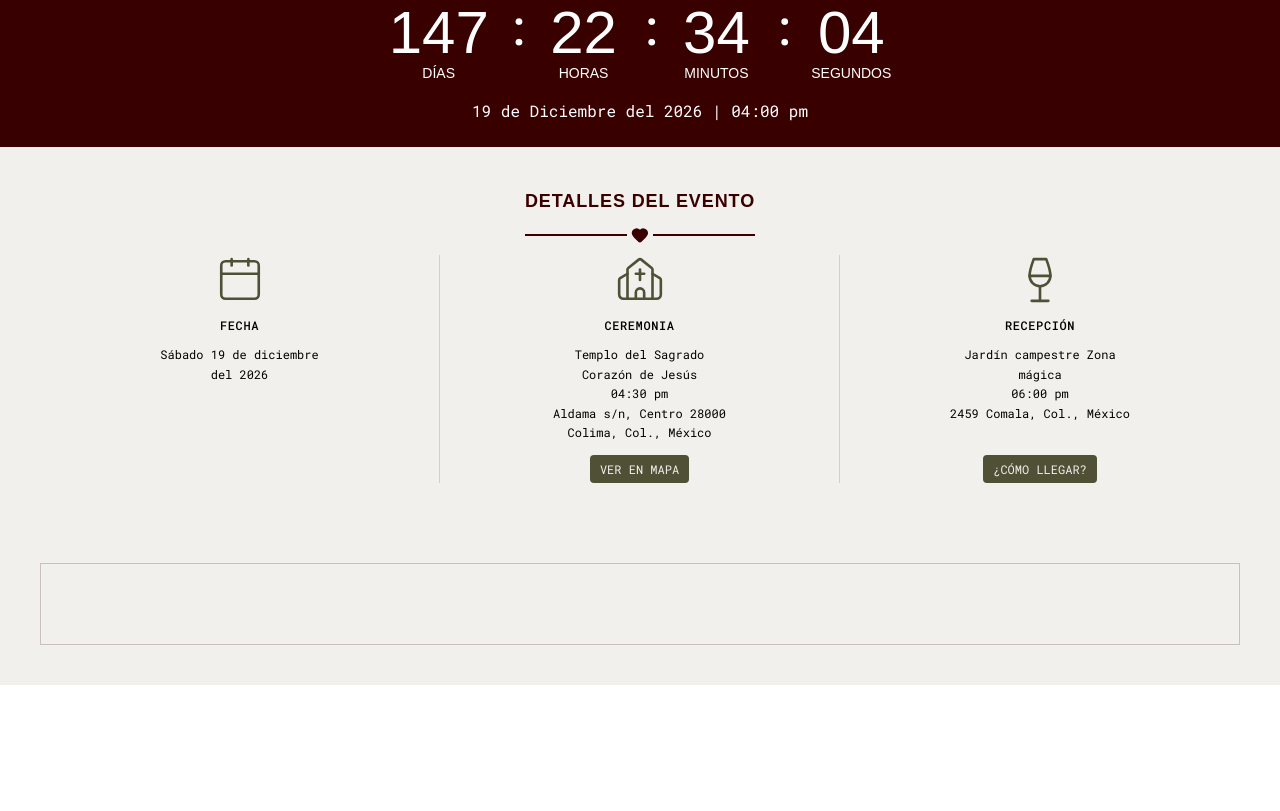
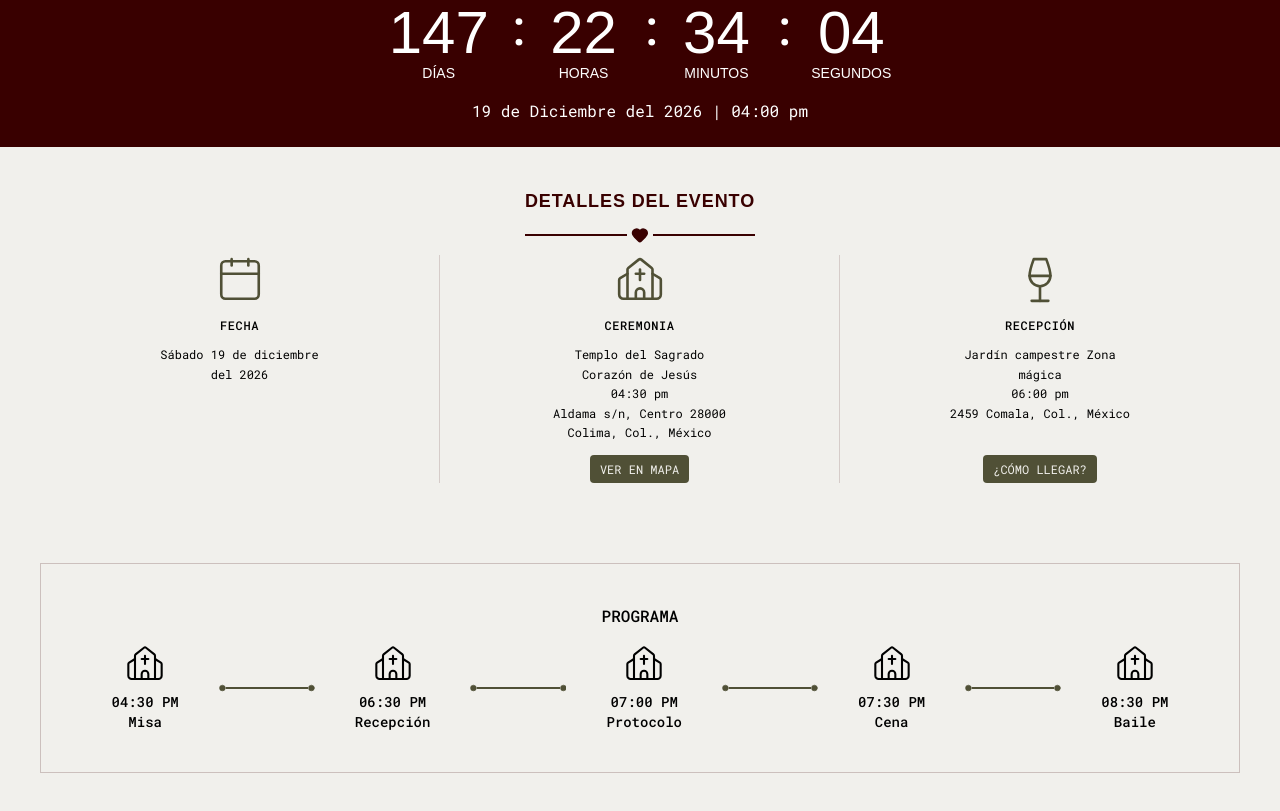
Before and after one commit to AlexRizo/carla-y-tenoch, an Astro site: page / in a window 1280 px wide. Shown: the part 1386-2197 px from the top of the page. Before the commit the page ends 2071 px from the top, so only its background shows below. Built offline with nearby package versions, Linux system fonts and the light colour scheme; Astro itself is replaced by a stand-in of ours; a web font is replaced by a local one.

Commit message:
program done

```diff
--- a/src/components/program/ProgramDivider.astro
+++ b/src/components/program/ProgramDivider.astro
@@ -1,3 +1,9 @@
+---
+import { Circle } from "@lucide/astro";
 ---
 
----
+<div class="flex flex-row items-center max-w-24 w-full">
+  <Circle size={8} class="fill-secondary-600 stroke-secondary-600" />
+  <div class="h-0.5 bg-secondary-600 w-full"></div>
+  <Circle size={8} class="fill-secondary-600 stroke-secondary-600" />
+</div>
--- a/src/components/program/ProgramItem.astro
+++ b/src/components/program/ProgramItem.astro
@@ -1,7 +1,16 @@
 ---
-interface Props
+interface Props {
+  hour: string;
+  place: string;
+}
+
+const { hour, place } = Astro.props as Props;
 ---
 
-<div>
-
+<div class="flex flex-col items-center gap-2">
+  <slot />
+  <p class="flex flex-col text-center text-sm font-medium">
+    <span class="uppercase">{hour}</span>
+    <span>{place}</span>
+  </p>
 </div>
--- a/src/sections/Program.astro
+++ b/src/sections/Program.astro
@@ -1,7 +1,46 @@
 ---
+import ProgramDivider from "@/components/program/ProgramDivider.astro";
+import ProgramItem from "@/components/program/ProgramItem.astro";
+import { Church } from "@lucide/astro";
 
+const programs = [
+  {
+    hour: "04:30 pm",
+    place: "Misa",
+  },
+  {
+    hour: "06:30 pm",
+    place: "Recepción",
+  },
+  {
+    hour: "07:00 pm",
+    place: "Protocolo",
+  },
+  {
+    hour: "07:30 pm",
+    place: "Cena",
+  },
+  {
+    hour: "08:30 pm",
+    place: "Baile",
+  },
+];
 ---
 
 <section class="p-10">
-  <div class="container mx-auto border border-main-600/20 p-10"></div>
+  <div class="container mx-auto border border-main-600/20 p-10">
+    <h1 class="uppercase font-medium mb-4 w-max mx-auto">Programa</h1>
+    <div class="flex flex-row justify-center gap-10">
+      {
+        programs.map((program, idx) => (
+          <>
+            <ProgramItem {...program}>
+              <Church size={40} stroke-width={1.25} />
+            </ProgramItem>
+            {idx < programs.length - 1 && <ProgramDivider />}
+          </>
+        ))
+      }
+    </div>
+  </div>
 </section>
```
